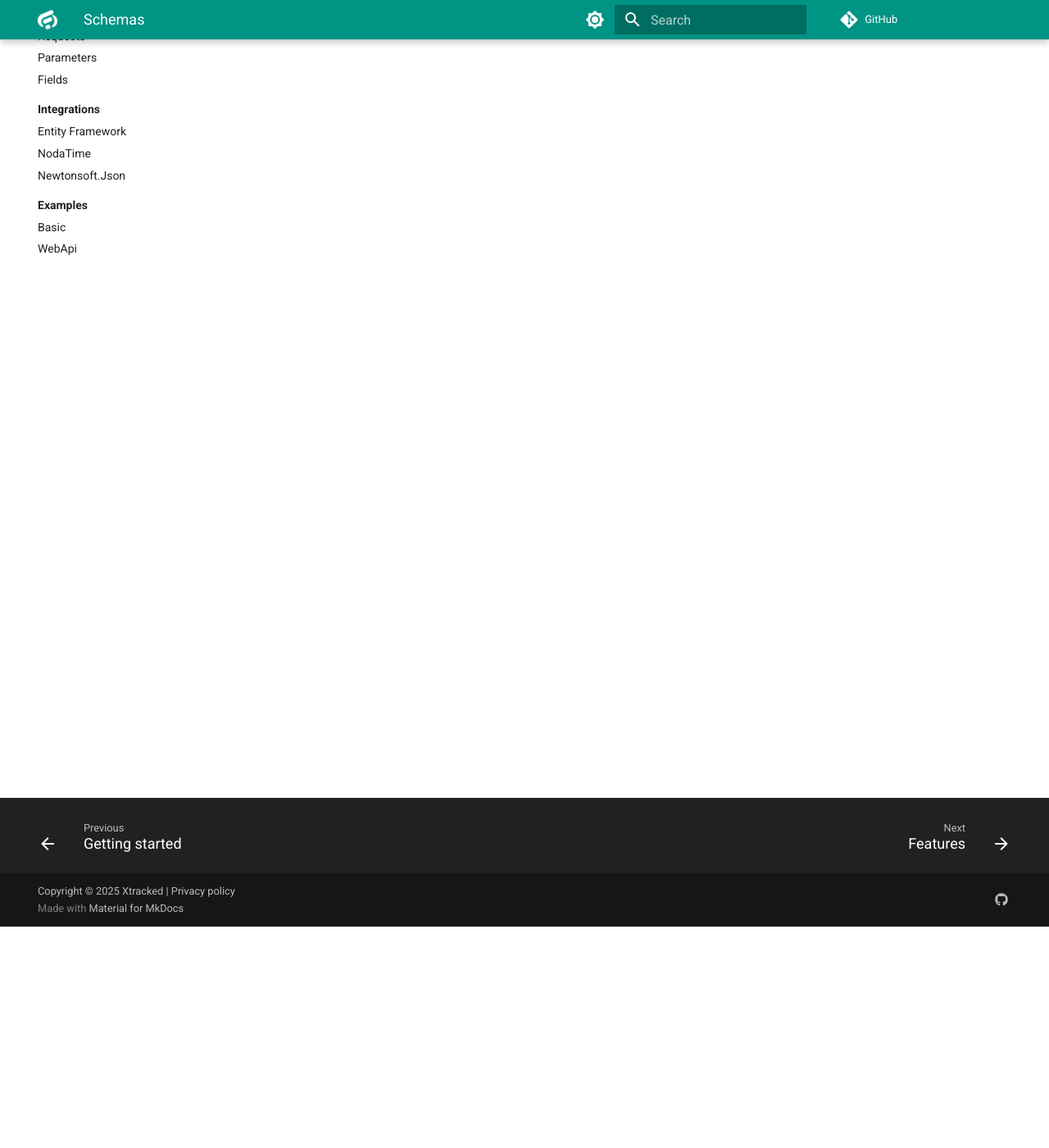
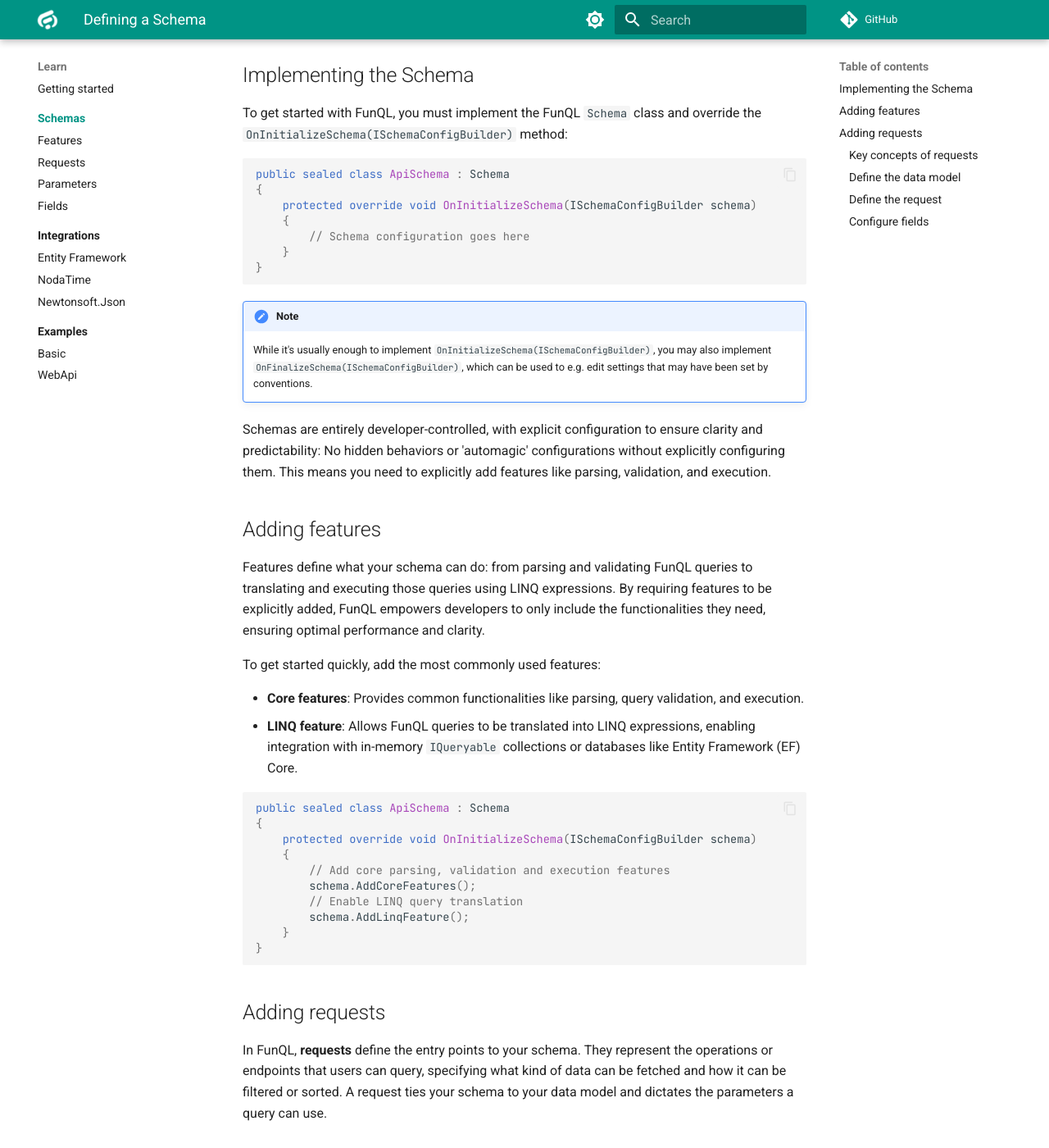
Before and after one commit to funql/funql-dotnet, an MkDocs documentation site: the page built from docs/learn/schemas/index.md, in a window 1280 px wide and 1400 px high, scrolled down 270 px. Shown: the whole window at 82% size. Built offline with MkDocs 1.6.1 and Material for MkDocs 9.7.7, drawn with Linux system fonts in a browser that asks for light colours; comment, search, counter and statistics services are not loaded; some of the changed text lies outside the part shown.

Commit message:
Update docs Schemas

````diff
--- a/docs/learn/schemas/index.md
+++ b/docs/learn/schemas/index.md
@@ -1 +1,141 @@
-# Schemas
+# Defining a Schema
+
+A `Schema` in FunQL .NET serves as the core configuration and entry point for processing FunQL queries. It defines what
+data can be queried and which query options are supported (filtering, sorting, pagination). This section goes over how
+to build a FunQL Schema.
+
+## Implementing the Schema
+
+To get started with FunQL, you must implement the FunQL `Schema` class and override the
+`OnInitializeSchema(ISchemaConfigBuilder)` method:
+
+```csharp
+public sealed class ApiSchema : Schema
+{
+    protected override void OnInitializeSchema(ISchemaConfigBuilder schema)
+    {
+        // Schema configuration goes here
+    }
+}
+```
+
+!!! note
+
+    While it's usually enough to implement `OnInitializeSchema(ISchemaConfigBuilder)`, you may also implement
+    `OnFinalizeSchema(ISchemaConfigBuilder)`, which can be used to e.g. edit settings that may have been set by
+    conventions.
+
+Schemas are entirely developer-controlled, with explicit configuration to ensure clarity and predictability: No hidden
+behaviors or 'automagic' configurations without explicitly configuring them. This means you need to explicitly add
+features like parsing, validation, and execution.
+
+## Adding features
+
+Features define what your schema can do: from parsing and validating FunQL queries to translating and executing those
+queries using LINQ expressions. By requiring features to be explicitly added, FunQL empowers developers to only include
+the functionalities they need, ensuring optimal performance and clarity.
+
+To get started quickly, add the most commonly used features:
+
+- **Core features**: Provides common functionalities like parsing, query validation, and execution.
+- **LINQ feature**: Allows FunQL queries to be translated into LINQ expressions, enabling integration with in-memory
+  `IQueryable` collections or databases like Entity Framework (EF) Core.
+
+``` csharp
+public sealed class ApiSchema : Schema
+{
+    protected override void OnInitializeSchema(ISchemaConfigBuilder schema)
+    {
+        // Add core parsing, validation and execution features
+        schema.AddCoreFeatures();
+        // Enable LINQ query translation
+        schema.AddLinqFeature();
+    }
+}
+```
+
+## Adding requests
+
+In FunQL, **requests** define the entry points to your schema. They represent the operations or endpoints that users can
+query, specifying what kind of data can be fetched and how it can be filtered or sorted. A request ties your schema to
+your data model and dictates the parameters a query can use.
+
+### Key concepts of requests
+
+1. **Request name**: Each request is uniquely identified by a name, like `listSets`. This name is used in queries to
+   specify the operation to execute.
+2. **Parameters**: Requests can support parameters like `filter()` and `sort()` to provide advanced querying
+   capabilities.
+3. **Return type**: Requests define the type of data they return, for example, a list of objects.
+
+### Define the data model
+
+For this example we will add a `listSets` request that allows us to **filter** and **sort** LEGO sets. First, we need
+to define the data model that represents the LEGO sets:
+
+```csharp
+public sealed record Set(string Name, double Price, DateTime LaunchTime);
+```
+
+This model allows us to filter and sort on `Name`, `Price`, and `LaunchTime`.
+
+### Define the request
+
+Add the `listSets` request in the schema:
+
+```csharp
+public sealed class ApiSchema : Schema
+{
+    protected override void OnInitializeSchema(ISchemaConfigBuilder schema) {
+        // Add the 'listSets' request
+        schema.Request("listSets")
+            // Enable support for the 'filter()' parameter
+            .SupportsFilter()
+            // Enable support for the 'sort()' parameter
+            .SupportsSort()
+            // Define the return type (List<Set>)
+            .ReturnsListOfObjects<Set>(set =>
+            {
+                // Field configurations go here
+            });
+    }
+}
+```
+
+TODO: Explain what this did
+
+### Configure fields
+
+Fields define which properties can be queried, filtered, and sorted. Each field must be explicitly configured for FunQL
+to recognize them in queries. For example:
+
+```csharp
+public sealed class ApiSchema : Schema
+{
+    protected override void OnInitializeSchema(ISchemaConfigBuilder schema) {
+        // Add the 'listSets' request
+        schema.Request("listSets")
+            .SupportsFilter()
+            .SupportsSort()
+            .ReturnsListOfObjects<Set>(set =>
+            {
+                set.SimpleField(it => it.Name)
+                    .HasName("name")
+                    .SupportsFilter(it => it.SupportsStringFilterFunctions())
+                    .SupportsSort(it => it.SupportsStringFieldFunctions());
+
+                set.SimpleField(it => it.Price)
+                    .HasName("price")
+                    .SupportsFilter(it => it.SupportsDoubleFilterFunctions())
+                    .SupportsSort(it => it.SupportsDoubleFieldFunctions());
+
+                set.SimpleField(it => it.LaunchTime)
+                    .HasName("launchTime")
+                    .SupportsFilter(it => it.SupportsDateTimeFilterFunctions())
+                    .SupportsSort(it => it.SupportsDateTimeFieldFunctions());
+            });
+    }
+}
+```
+
+TODO: Explain what this did, maybe example FunQL query
````
